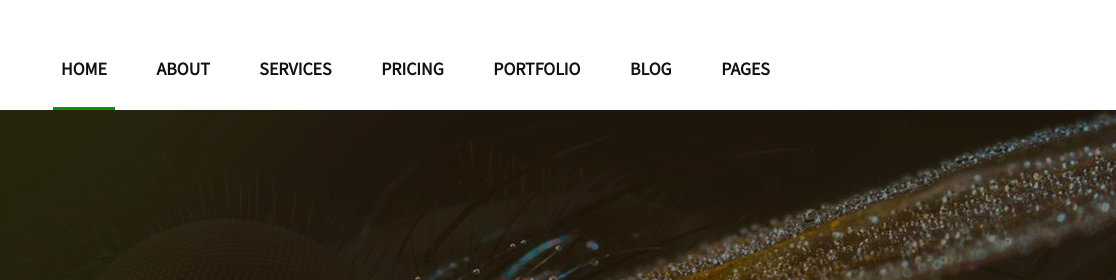
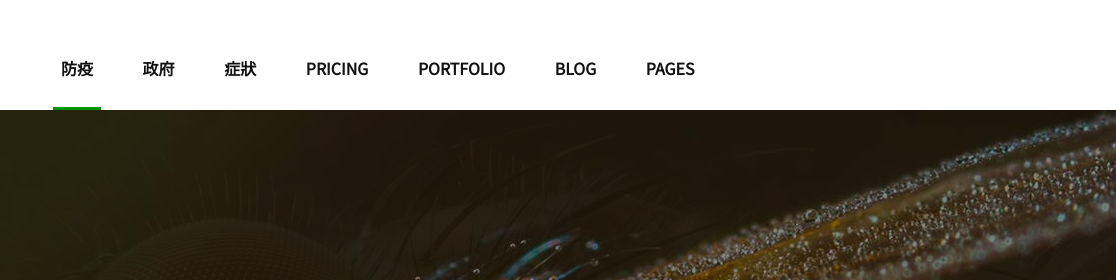
Before and after one commit to A108070031/WuHan, a plain HTML site: page index.html in a window 1280 px wide. Shown: the top 280 px of the page, 164-1280 px from the left. Drawn offline with nearby package versions, Linux system fonts and the light colour scheme.

Commit message:
Update index.html

```diff
--- a/index.html
+++ b/index.html
@@ -45,9 +45,9 @@ class="filter-controls"
                     </div>
                     <nav class="nav-menu mobile-menu">
                         <ul>
-                            <li class="active"><a href="./index.html">Home</a></li>
-                            <li><a href="./about.html">About</a></li>
-                            <li><a href="./services.html">Services</a></li>
+                            <li class="active"><a href="./index.html">防疫</a></li>
+                            <li><a href="./about.html">政府</a></li>
+                            <li><a href="./services.html">症狀</a></li>
                             <li><a href="./pricing.html">Pricing</a></li>
                             <li><a href="./portfolio.html">Portfolio</a></li>
                             <li><a href="./blog.html">Blog</a></li>
@@ -334,9 +334,9 @@ class="filter-controls"
                     <div class="fs-widget">
                         <h5>頁面切換</h5>
                         <ul>
-                            <li><a href="https://a108070031.github.io/covid-19/index.html">Home</a></li>
-                            <li><a href="https://a108070031.github.io/covid-19/about.html">About</a></li>
-                            <li><a href="https://a108070031.github.io/covid-19/services.html">Services</a></li>
+                            <li><a href="https://a108070031.github.io/covid-19/index.html">防疫</a></li>
+                            <li><a href="https://a108070031.github.io/covid-19/about.html">政府</a></li>
+                            <li><a href="https://a108070031.github.io/covid-19/services.html">症狀</a></li>
                         </ul>
 
                     </div>
```
